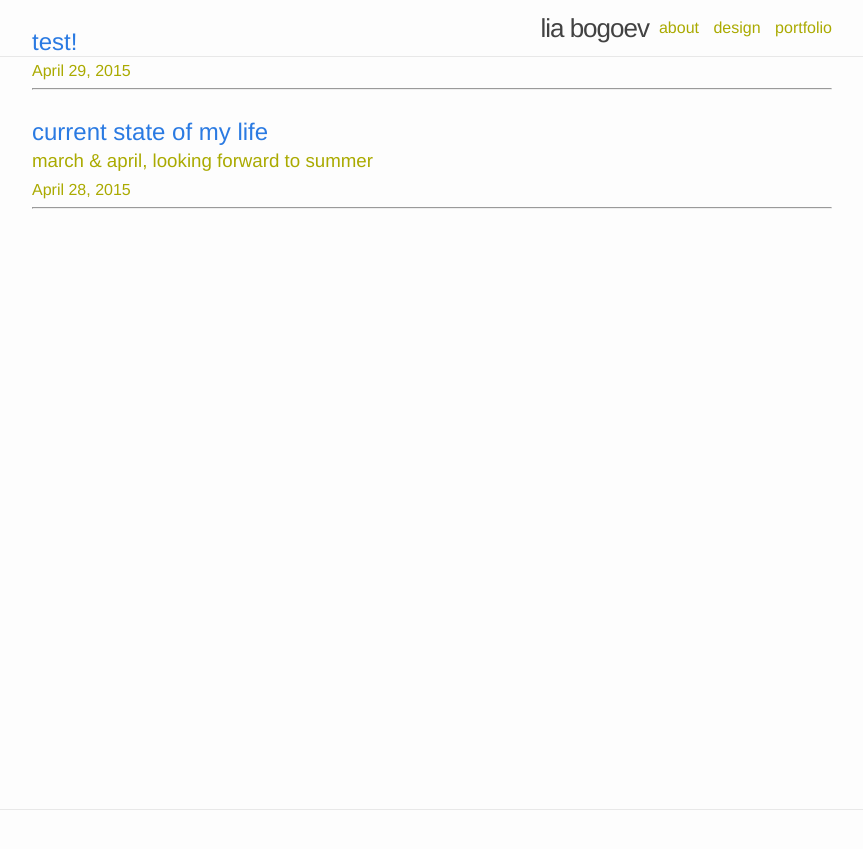
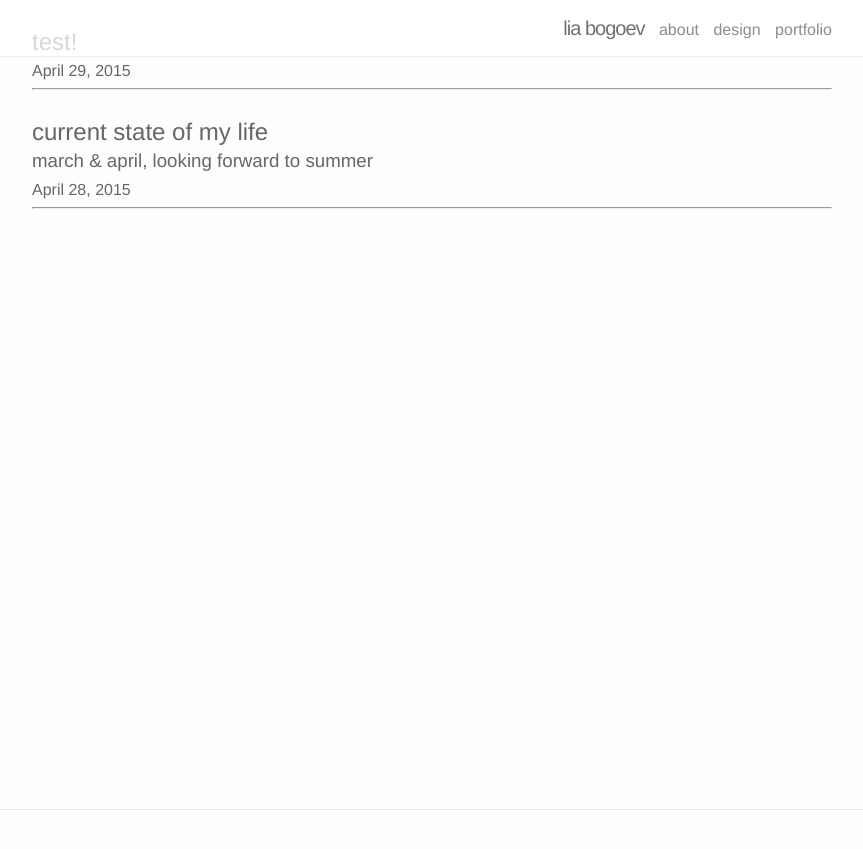
Before and after one commit to Angelo1211/bogoli.github.io, a Jekyll site: the page built from index.html, in a window 1280 px wide. Shown: the top 849 px of the page, without its empty margins (208-1071 px from the left). Built offline with Jekyll 4.4.1, drawn with Linux system fonts in a browser that asks for light colours; the list of posts is cut into pages by our own code.

Commit message:
More progress on how things are looking. Mobile menu remains, proportions are still a *tiny* bit off (maybe font size?). Still figuring things out. Links are now a normal looking color.

```diff
--- a/_sass/_base.scss
+++ b/_sass/_base.scss
@@ -14,7 +14,12 @@ $base-font-family:      Helvetica, sans-serif;
 $base-line-height:      1.5em;
 $horizontal-spacing-unit:     0px;
 $vertical-spacing-unit:     10px;
-$text-color:    #AAAA00;
+$text-color:    #666;
+$red:           #FF3636;
+
+$nav-height: 56px;
+
+
 /**
  * Basic styling
  */
@@ -94,16 +99,16 @@ h1, h2, h3, h4, h5, h6 {
  * Links
  */
 a {
-    color: $brand-color;
+    color: $text-color;
     text-decoration: none;
-
+    /*
     &:visited {
         color: darken($brand-color, 15%);
     }
-
+    */
     &:hover {
-        color: $text-color;
-        text-decoration: underline;
+        color: #FF3636;
+        text-decoration: none;
     }
 }
 
--- a/_sass/_layout.scss
+++ b/_sass/_layout.scss
@@ -3,6 +3,8 @@
  */
 .site-header {
     border-bottom: 1px solid $grey-color-light;
+    background-color: #fff;
+    opacity: 0.75;
     position:fixed;
     left:0px;
     top:0px;
@@ -12,60 +14,42 @@
 }
 
 .site-title {
-    font-size: 26px;
-    line-height: 56px;
+    font-size: 20px;
+    line-height: $nav-height;
     letter-spacing: -1px;
     margin-bottom: 0;
-    float: left;
 
     &,
     &:visited {
         color: $grey-color-dark;
+
+    }
+    &:hover {
+        text-decoration: none;
+        color: #FF3636;
     }
 }
 
 .site-nav {
     float: right;
-    line-height: 56px;
+    line-height: $nav-height;
 
-    .menu-icon {
-        display: none;
-    }
-
-    .page-link {
-        color: $text-color;
+    .page-link{
         line-height: $base-line-height;
 
         // Gaps between nav items, but not on the first one
         &:not(:first-child) {
             margin-left: 10px;
         }
+
+
     }
 
     @include media-query($on-palm) {
-        position: absolute;
-        top: 9px;
-        right: 30px;
-        background-color: $background-color;
-        border: 1px solid $grey-color-light;
-        border-radius: 5px;
+        position: fixed;
+        top: 0px;
+        right: 10px;
         text-align: right;
-
-        .menu-icon {
-            display: block;
-            float: right;
-            width: 36px;
-            height: 26px;
-            line-height: 0;
-            padding-top: 10px;
-            text-align: center;
-
-        }
-
-        .trigger {
-            clear: both;
-            display: none;
-        }
 
         &:hover .trigger {
             display: block;
@@ -73,8 +57,7 @@
         }
 
         .page-link {
-            display: block;
-            padding: 5px 10px;
+            display: line;
         }
     }
 }
```
